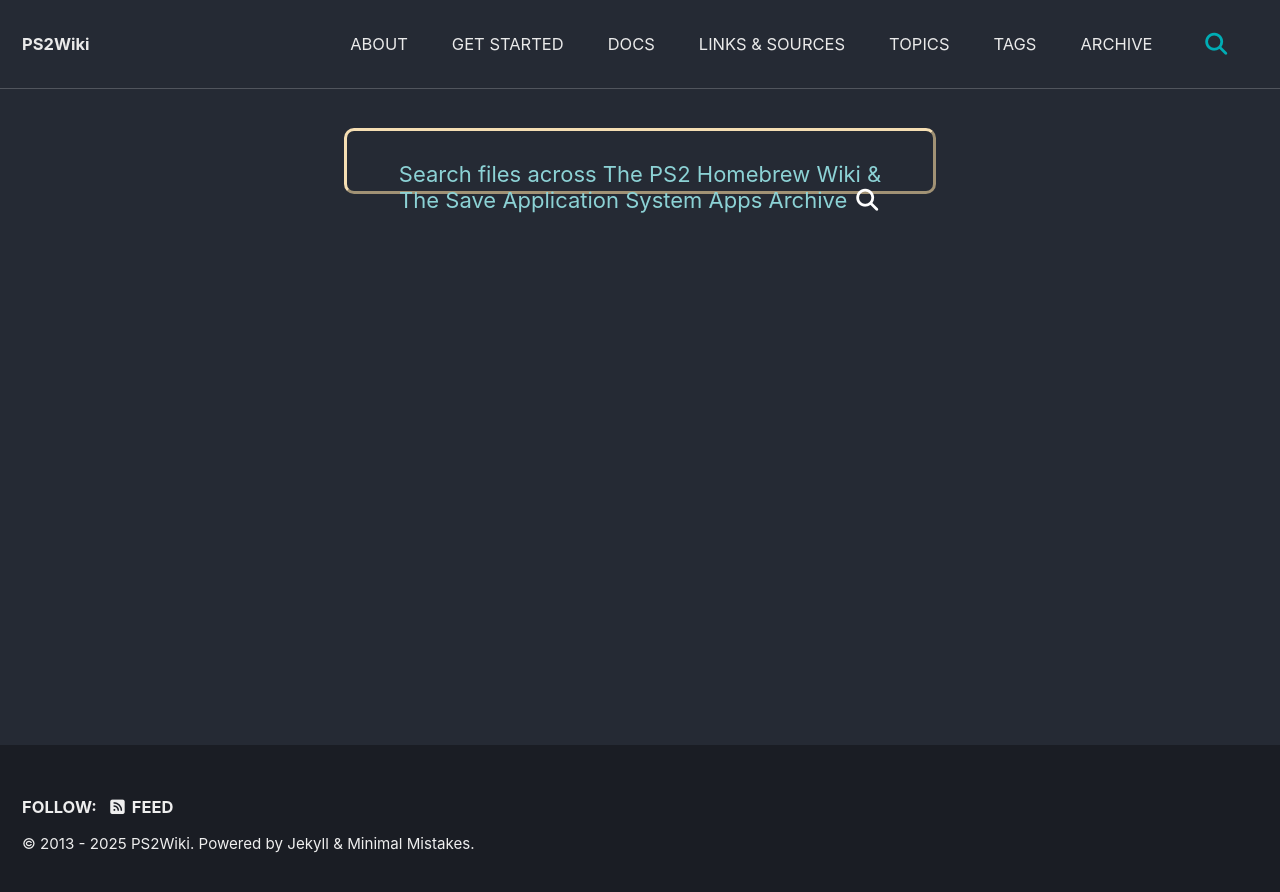
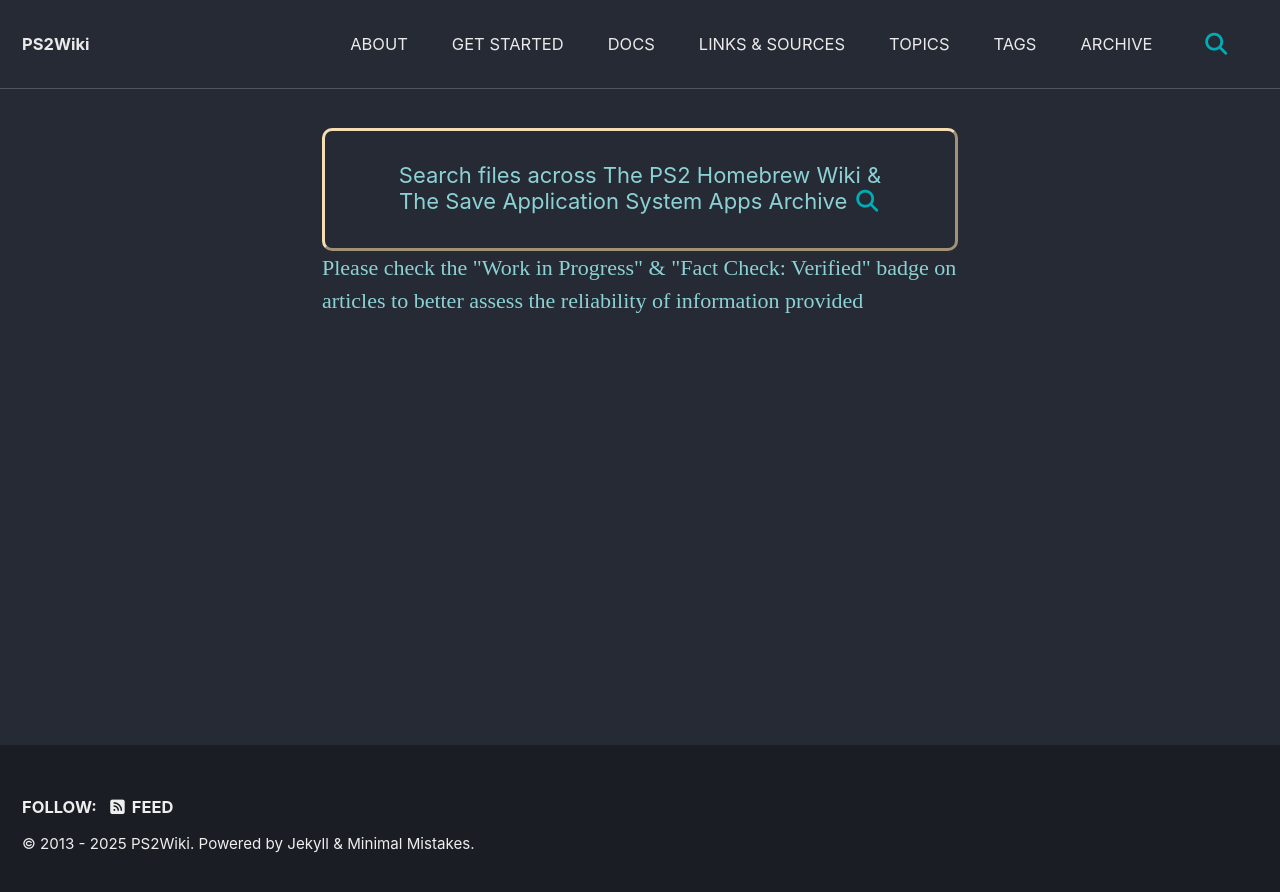
Before and after one commit to ps2wiki/search, a Jekyll site: the page built from index.html, in a window 1280 px wide. Shown: the top 892 px of the page. Built offline with Jekyll 4.4.1, drawn with Linux system fonts in a browser that asks for light colours; cached includes are drawn as plain includes; some web fonts are replaced; the list of posts is cut into pages by our own code.

Commit message:
Update home.html

```diff
--- a/_layouts/home.html
+++ b/_layouts/home.html
@@ -3,7 +3,11 @@ layout: archive
 ---
 
 {{ content }}
-<button style="font-size: 1em; color: white; border-radius: 10px; padding: 30px; border: 3px outset wheat" class="search__toggle" type="button">
+<div style="font-size: 1em; color: white; border-radius: 10px; padding: 30px; border: 3px outset wheat">
+<button class="search__toggle" type="button">
           <span class="visually-hidden">{{ site.data.ui-text[site.locale].search_label | default: "Toggle search" }}</span>
           <a>Search files across The PS2 Homebrew Wiki & The Save Application System Apps Archive  </a><i class="fas fa-search"></i>
-        </button>
+        </button></div>
+
+<a>Please check the "Work in Progress" & "Fact Check: Verified" badge on articles
+          to better assess the reliability of information provided</a>
```
